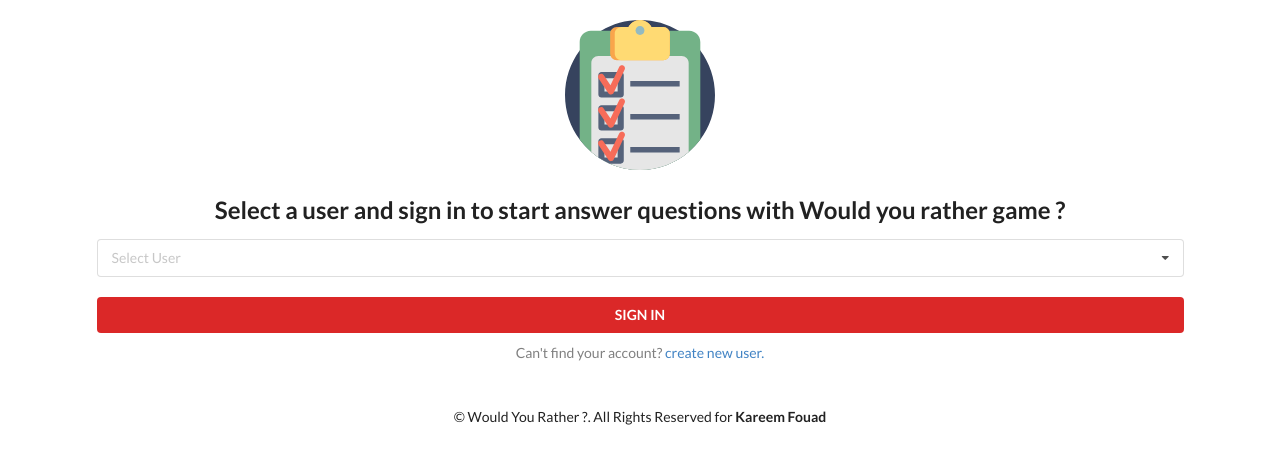
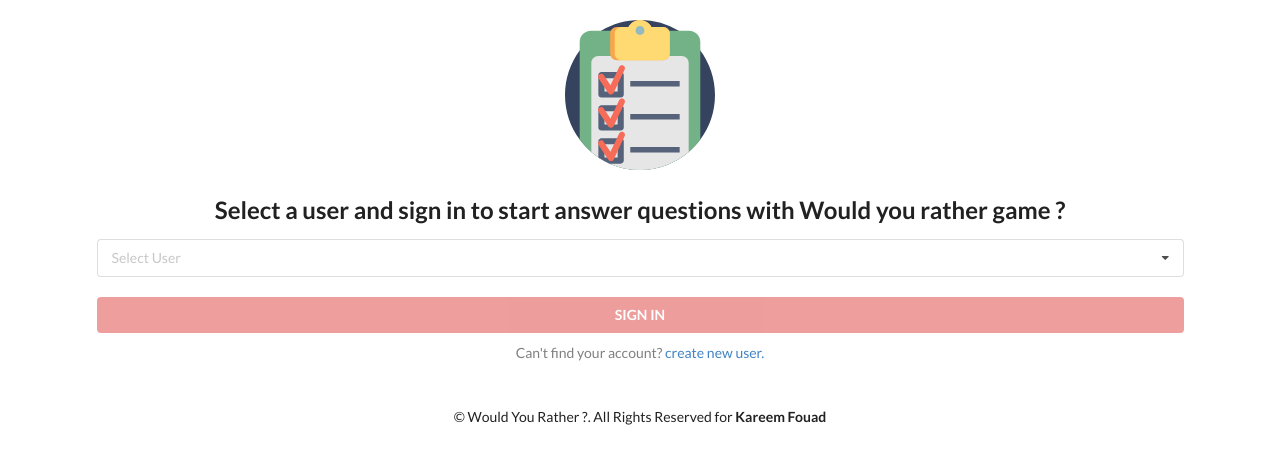
Before and after one commit to kareemwezza/would-you-rather, a React (Create React App) app: page /login in a window 1280 px wide. Shown: the top 464 px of the page. Built offline with nearby package versions, Linux system fonts and the light colour scheme.

Commit message:
some login ui improvements

```diff
--- a/src/components/LoginForm.js
+++ b/src/components/LoginForm.js
@@ -72,7 +72,9 @@ const LoginForm = ({ users, getUsers, handleLogin }) => {
         </div>
       </div>
       <button
-        className="ui red button fluid"
+        className={
+          selectedUser ? "ui red fluid button" : "ui red fluid button disabled"
+        }
         style={{ marginTop: "20px" }}
         onClick={() => {
           handleLogin(selectedUser);
--- a/src/components/dashboard/HeaderMenu.js
+++ b/src/components/dashboard/HeaderMenu.js
@@ -16,7 +16,7 @@ const HeaderMenu = (props) => {
   };
 
   return (
-    <div className="ui large menu fluid">
+    <div className="ui large menu stackable">
       <div className="item">
         <img alt="App logo" src="/images/icon.svg"></img>
       </div>
```
Also changed, not shown: 1 other file (tests, documents, lock files or other folders).
